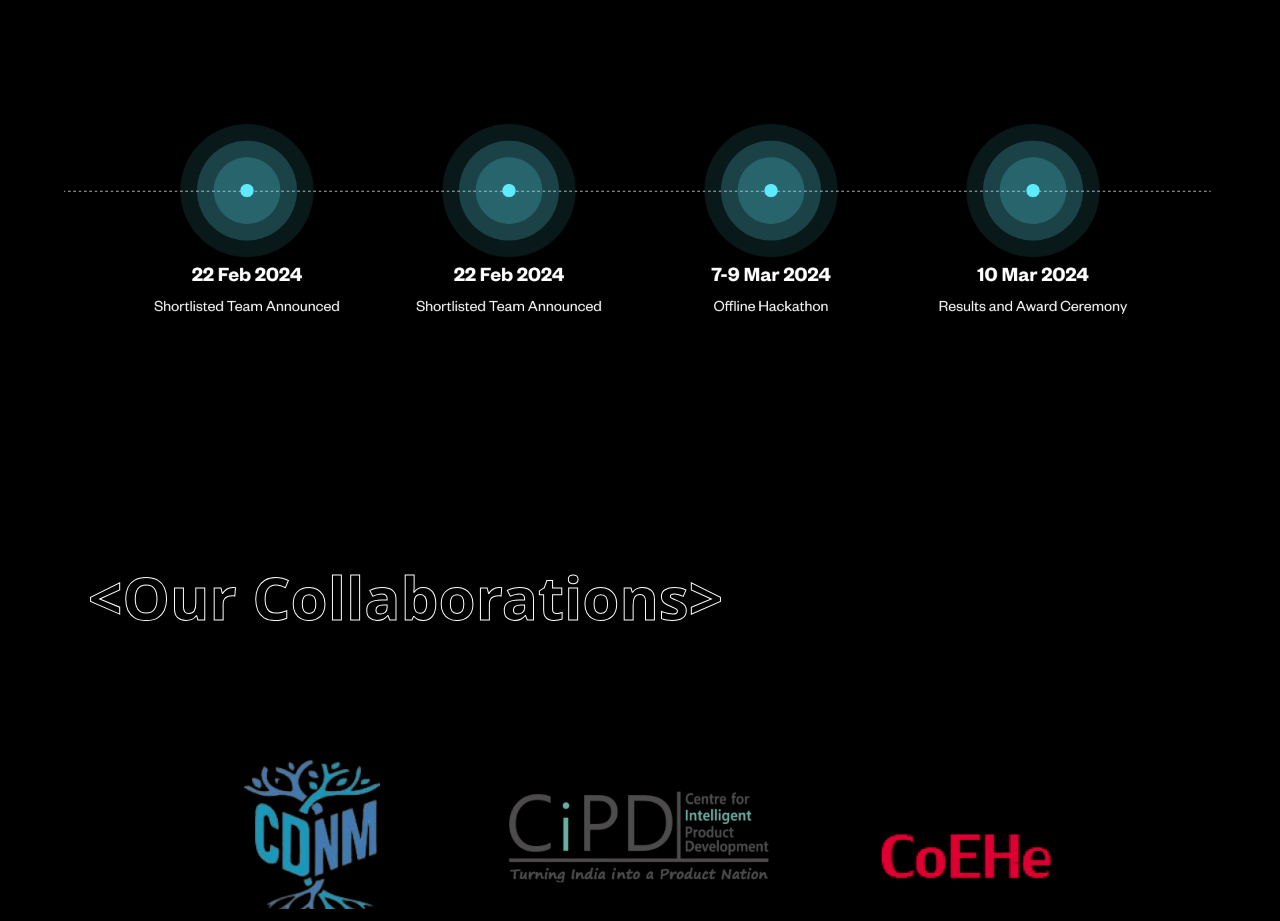
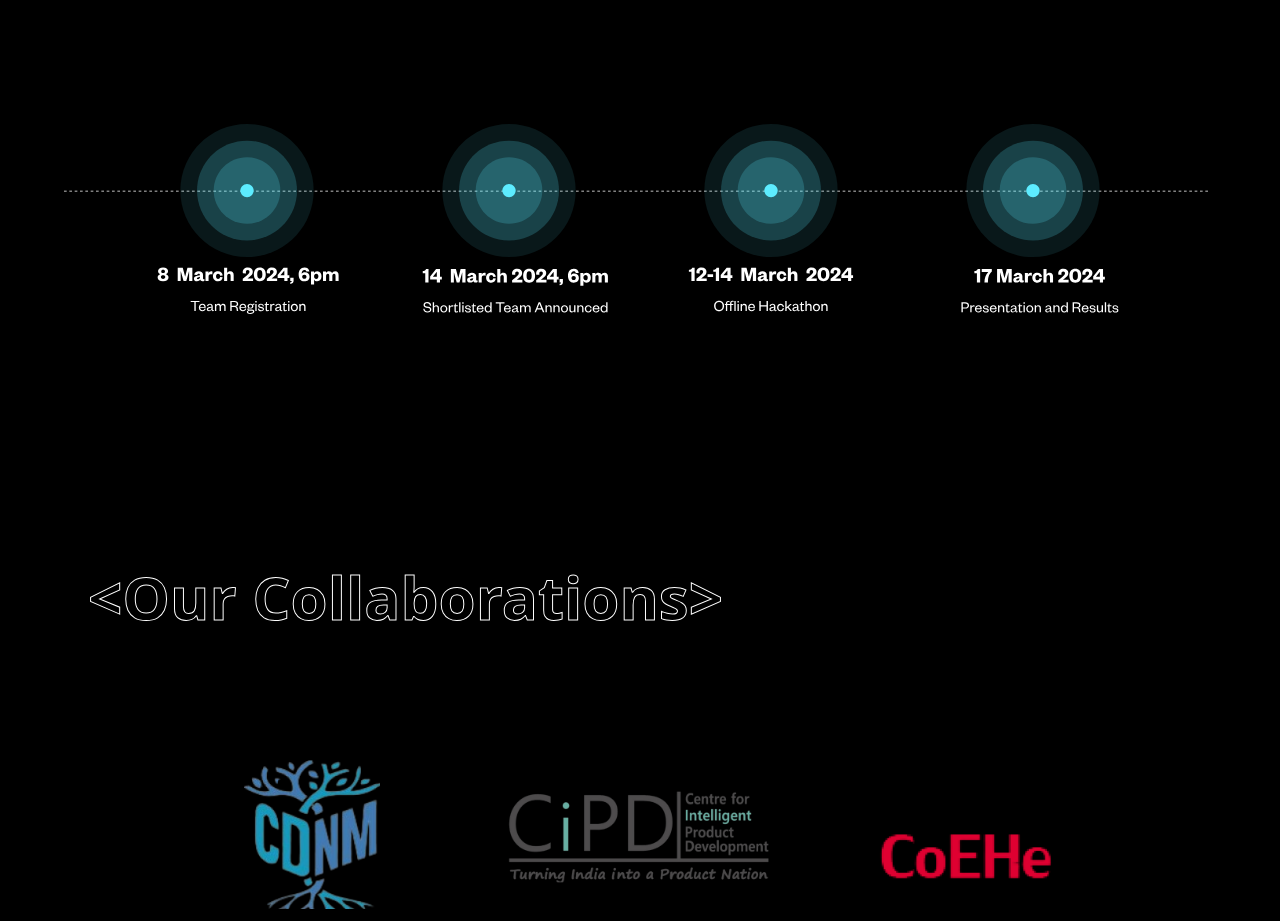
Before and after one commit to tonythomasndm/Anveshan-Website, a React (Vite) app: page / in a window 1280 px wide. Shown: the part 2144-3065 px from the top of the page. Built offline with nearby package versions, Linux system fonts and the light colour scheme; a web font is replaced by a local one.

Commit message:
timeline fixed

```diff
--- a/src/sections/Timeline.jsx
+++ b/src/sections/Timeline.jsx
@@ -1,9 +1,32 @@
+
+import React, { useEffect, useState } from 'react';
 const Timeline = () =>{
+    const [windowWidth, setWindowWidth] = useState(window.innerWidth);
+    const [imageSrc, setImageSrc] = useState("/assets/timeline.svg");
+
+    const handleResize = () => {
+        setWindowWidth(window.innerWidth);
+    };
+
+    useEffect(() => {
+        window.addEventListener('resize', handleResize);
+
+        return () => {
+            window.removeEventListener('resize', handleResize);
+        };
+    }, []);
+
+    useEffect(() => {
+        if (windowWidth <= 744) {
+            setImageSrc("/assets/timeline2.svg");
+        } else {
+            setImageSrc("/assets/timeline.svg");
+        }
+    }, [windowWidth]);
     return (
         <section  id="timeline" className="flex flex-col justify-center w-full max-container">
             <h1 className='heading text-transparent text-stroke'>&lt;Timeline&gt;</h1>
-            <img src="/assets/timeline.png" className="" alt="" />
-
+                <img src={imageSrc} className="" alt="" />
         </section>
     )
 }
```
Also changed, not shown: public/assets/timeline.svg (added), public/assets/timeline2.svg (added).
